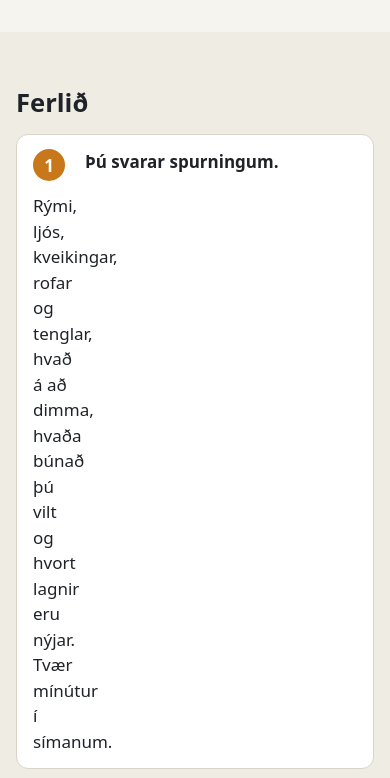
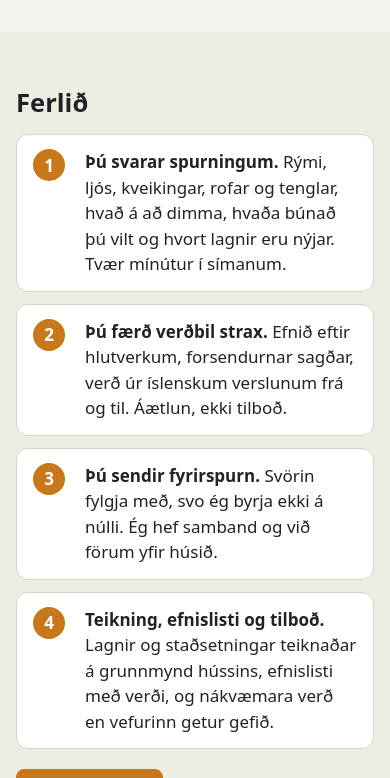
Before and after one commit to TheIcelandicguy/snjallheimilid, a plain HTML site: page index.html in a window 390 px wide. Shown: the part 1600-2378 px from the top of the page. Drawn offline with Linux system fonts and the light colour scheme.

Commit message:
Steps: wrap each step in a div so the text stays beside the number
The li is a 40px / 1fr grid; the text after the bold sentence was its own
grid item and fell into the 40 px column, one word per line on a phone.

Co-Authored-By: Claude Fable 5.1 <noreply@anthropic.com>

```diff
--- a/index.html
+++ b/index.html
@@ -131,10 +131,10 @@
   <div class="wrap">
     <h2>Ferlið</h2>
     <ol class="steps">
-      <li><b>Þú svarar spurningum.</b> Rými, ljós, kveikingar, rofar og tenglar, hvað á að dimma, hvaða búnað þú vilt og hvort lagnir eru nýjar. Tvær mínútur í símanum.</li>
-      <li><b>Þú færð verðbil strax.</b> Efnið eftir hlutverkum, forsendurnar sagðar, verð úr íslenskum verslunum frá og til. Áætlun, ekki tilboð.</li>
-      <li><b>Þú sendir fyrirspurn.</b> Svörin fylgja með, svo ég byrja ekki á núlli. Ég hef samband og við förum yfir húsið.</li>
-      <li><b>Teikning, efnislisti og tilboð.</b> Lagnir og staðsetningar teiknaðar á grunnmynd hússins, efnislisti með verði, og nákvæmara verð en vefurinn getur gefið.</li>
+      <li><div><b>Þú svarar spurningum.</b> Rými, ljós, kveikingar, rofar og tenglar, hvað á að dimma, hvaða búnað þú vilt og hvort lagnir eru nýjar. Tvær mínútur í símanum.</div></li>
+      <li><div><b>Þú færð verðbil strax.</b> Efnið eftir hlutverkum, forsendurnar sagðar, verð úr íslenskum verslunum frá og til. Áætlun, ekki tilboð.</div></li>
+      <li><div><b>Þú sendir fyrirspurn.</b> Svörin fylgja með, svo ég byrja ekki á núlli. Ég hef samband og við förum yfir húsið.</div></li>
+      <li><div><b>Teikning, efnislisti og tilboð.</b> Lagnir og staðsetningar teiknaðar á grunnmynd hússins, efnislisti með verði, og nákvæmara verð en vefurinn getur gefið.</div></li>
     </ol>
     <div class="cta"><a class="btn primary" data-aetlun href="#">Byrja áætlun</a></div>
   </div>
```
